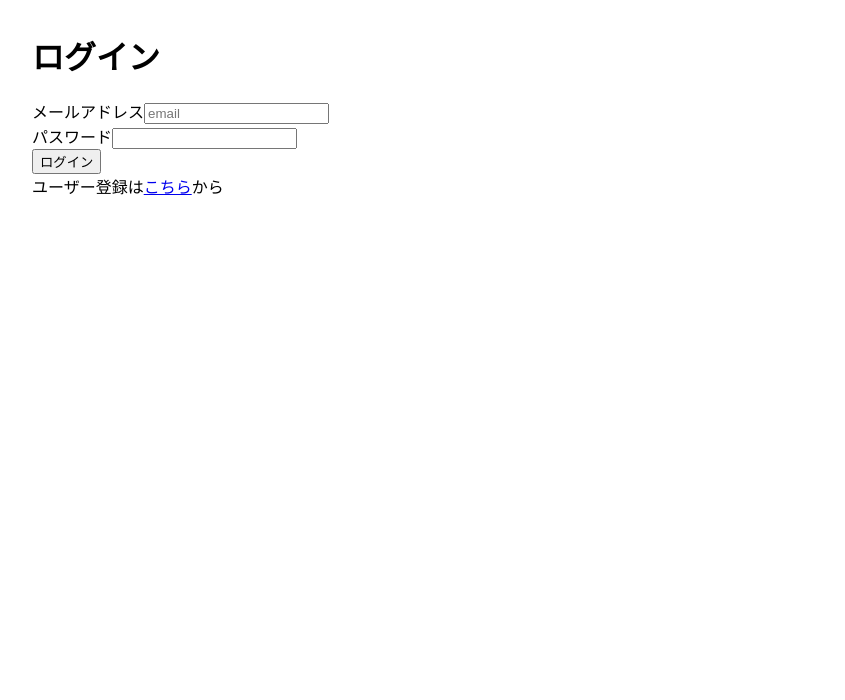
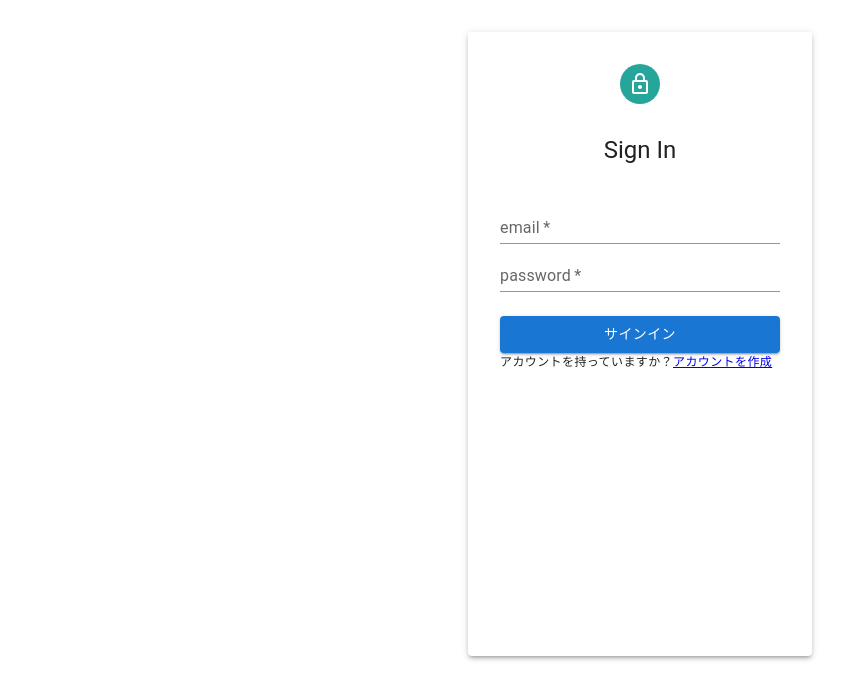
Before and after one commit to ryuichi-maeda/fusic_gasshuku_202210, a React (Create React App) app: page /login in a window 1280 px wide. Shown: the top 700 px of the page, without its empty margins (0-845 px from the left). Built offline with nearby package versions, Linux system fonts and the light colour scheme; no server answers.

Commit message:
ログイン画面のUI作成

```diff
--- a/src/components/Login.jsx
+++ b/src/components/Login.jsx
@@ -2,6 +2,20 @@
 import SignUp from "./SignUp";
 import { Link, useNavigate } from "react-router-dom";
 import { useState } from "react";
+import {
+  Avatar,
+  Box,
+  Button,
+  Checkbox,
+  FormControlLabel,
+  Grid,
+  Paper,
+  Stack,
+  TextField,
+  Typography,
+} from "@mui/material";
+import LockOutlinedIcon from "@mui/icons-material/LockOutlined";
+import { teal } from "@mui/material/colors";
 
 const Login = () => {
   const navigate = useNavigate();
@@ -19,26 +33,59 @@
   };
 
   return (
-    <div>
-      <h1>ログイン</h1>
-      {error && <p style={{ color: "red" }}>{error}</p>}
-      <form onSubmit={handleSubmit}>
-        <div>
-          <label>メールアドレス</label>
-          <input name="email" type="email" placeholder="email" />
-        </div>
-        <div>
-          <label>パスワード</label>
-          <input name="password" type="password" />
-        </div>
-        <div>
-          <button>ログイン</button>
-        </div>
-        <div>
-          ユーザー登録は<Link to="/signup">こちら</Link>から
-        </div>
-      </form>
-    </div>
+    <Grid>
+      <Paper
+        elevation={3}
+        sx={{
+          p: 4,
+          height: "70vh",
+          width: "280px",
+          m: "20px auto",
+        }}
+      >
+        <Grid
+          container
+          direction="column"
+          justifyContent="flex-start" //多分、デフォルトflex-startなので省略できる。
+          alignItems="center"
+        >
+          <Avatar sx={{ bgcolor: teal[400] }}>
+            <LockOutlinedIcon />
+          </Avatar>
+          <Typography variant={"h5"} sx={{ m: "30px" }}>
+            Sign In
+          </Typography>
+          {error && <p style={{ color: "red" }}>{error}</p>}
+        </Grid>
+        <form onSubmit={handleSubmit}>
+          <TextField
+            label="email"
+            name="email"
+            variant="standard"
+            fullWidth
+            required
+          />
+          <TextField
+            type="password"
+            label="password"
+            variant="standard"
+            name="password"
+            fullWidth
+            required
+          />
+          {/* ラベルとチェックボックス */}
+          <Box mt={3}>
+            <Button type="submit" color="primary" variant="contained" fullWidth>
+              サインイン
+            </Button>
+            <Typography variant="caption" display="block">
+              アカウントを持っていますか？
+              <Link to="/signup">アカウントを作成</Link>
+            </Typography>
+          </Box>
+        </form>
+      </Paper>
+    </Grid>
   );
 };
 
```
